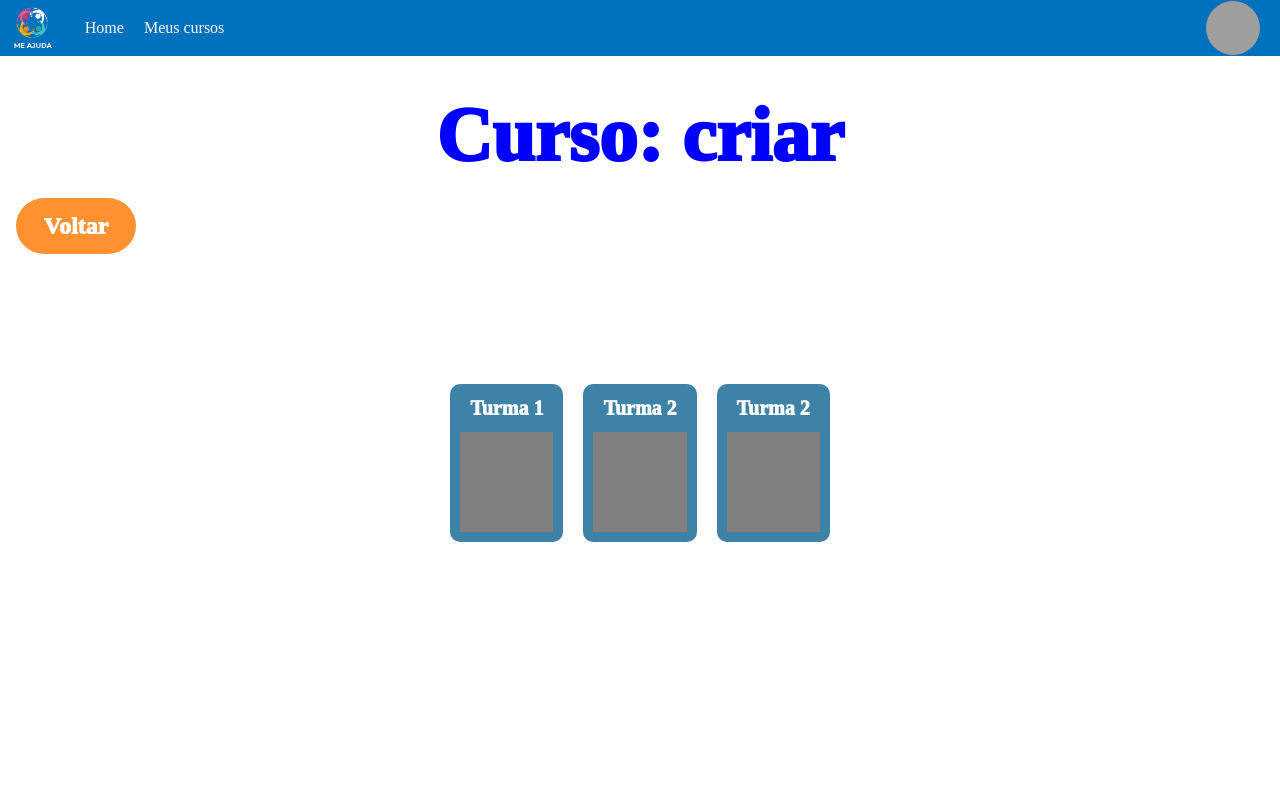
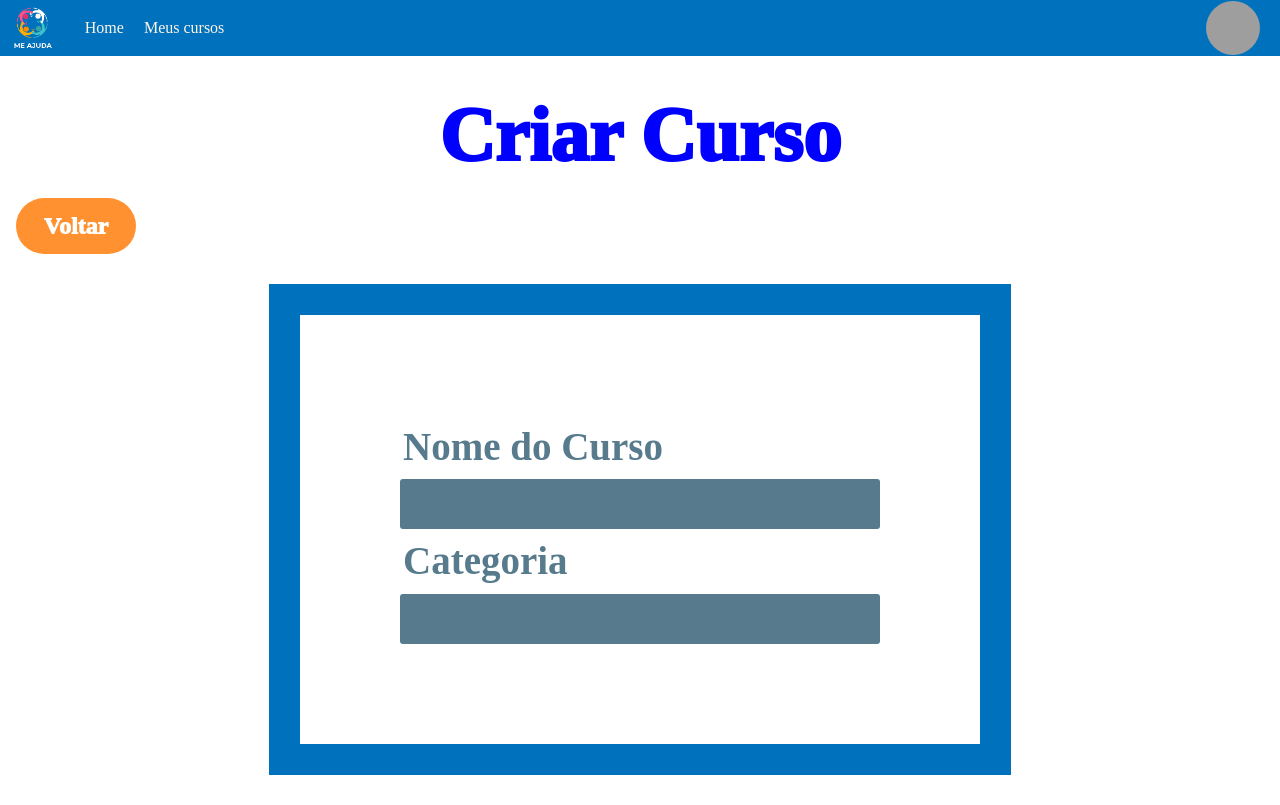
Before and after one commit to wallacevff/projeto-final-frontend, a Next.js app: page /curso/criar in a window 1280 px wide. Built offline with nearby package versions, Linux system fonts and the light colour scheme; grey boxes are pictures that could not be loaded; a web font is replaced by a local one.

Commit message:
Criar Curso #01

```diff
--- /dev/null
+++ b/src/pages/curso/Criar.module.css
@@ -0,0 +1,38 @@
+.formulario {
+    display: flex;
+    flex-direction: column;
+    align-items: center;
+    justify-content: center;
+    justify-items: center;
+    width: stretch;
+    margin: 30px;
+
+}
+
+.border{
+    border: solid;
+    border-width: 3cap;
+    border-color: #0071BD;
+    padding: 100px;
+}
+.formulario .formGroup{
+    display: flex;
+    flex-direction: column;
+    width: max-content;
+}
+
+.formulario .formGroup label{
+    display: flex;
+    font-size: 39px;
+    font-weight: bold;
+    flex-direction: column;
+    width: stretch;
+}
+
+.formulario .formGroup input{
+    display: flex;
+    width: 30rem;
+    height: 40px;
+    font-size: 39px;
+    color: blue;
+}
--- /dev/null
+++ b/src/pages/curso/criar.tsx
@@ -0,0 +1,26 @@
+import BackButton from "@/components/BackButton";
+import Layout from "@/components/Layout";
+import CriarCSS from "./Criar.module.css";
+const CriarCurso = () => {
+    return <Layout
+        title="Criar Curso"
+        buttons={[
+            <BackButton key={"back-1"} />
+        ]}
+    >
+        <div className={CriarCSS.formulario}>
+            <div className={CriarCSS.border}>
+                <div className={CriarCSS.formGroup}>
+                    <label>Nome do Curso</label>
+                    <input />
+                </div>
+                <div className={CriarCSS.formGroup}>
+                    <label>Categoria</label>
+                    <input />
+                </div>
+            </div>
+        </div>
+    </Layout>
+}
+
+export default CriarCurso;
--- a/src/pages/index.tsx
+++ b/src/pages/index.tsx
@@ -27,7 +27,7 @@ export default function Home() {
                     title="Criar Curso"
                     color="#070F2B"
                     colorHove="#020614"
-                    action={() => router.push("/")}
+                    action={() => router.push("/curso/criar")}
                 ></PanelButton>
                 <PanelButton
                     title="Meu Perfil"
--- a/src/pages/login/Login.module.css
+++ b/src/pages/login/Login.module.css
@@ -115,7 +115,7 @@
     position: fixed;
     /* position: relative; */
     left: 20.5vw;
-    top: 5vh;
+    top: calc( 4rem + 5vh);
     overflow: hidden;
     flex-direction: column;
     /* position: -webkit-sticky; */
@@ -125,7 +125,7 @@
     /* flex-basis: content; */
     /* margin-left: 20.5vw; */
     align-self: center;
-    top: 2vh;
+    /* top: 2vh; */
     width: 40vw;
 
     /* margin-left: -4;  */
--- a/src/styles/globals.css
+++ b/src/styles/globals.css
@@ -2,6 +2,29 @@
 @tailwind base;
 @tailwind components;
 @tailwind utilities;
+
+
+input {
+  border-style: solid;
+  border-color: #577B8D;
+  border-width: 1cap;
+  padding: 3px;
+  border-radius: 3px;
+  width: 300px;
+  font-size: 8cap;
+}
+
+label {
+  /* border-style: solid; */
+  /* border-color: #577B8D; */
+  /* border-width: 1cap; */
+  padding: 3px;
+  border-radius: 3px;
+  font-size: 9cap;
+  font-weight: 100;
+  color: #577B8D;
+  /* color: #0071BD; */
+}
 
 /* @import url('https://fonts.googleapis.com/css2?family=Ovo&display=swap'); */
 /* :root {
```
Also changed, not shown: 1 other file (tests, documents, lock files or other folders).
